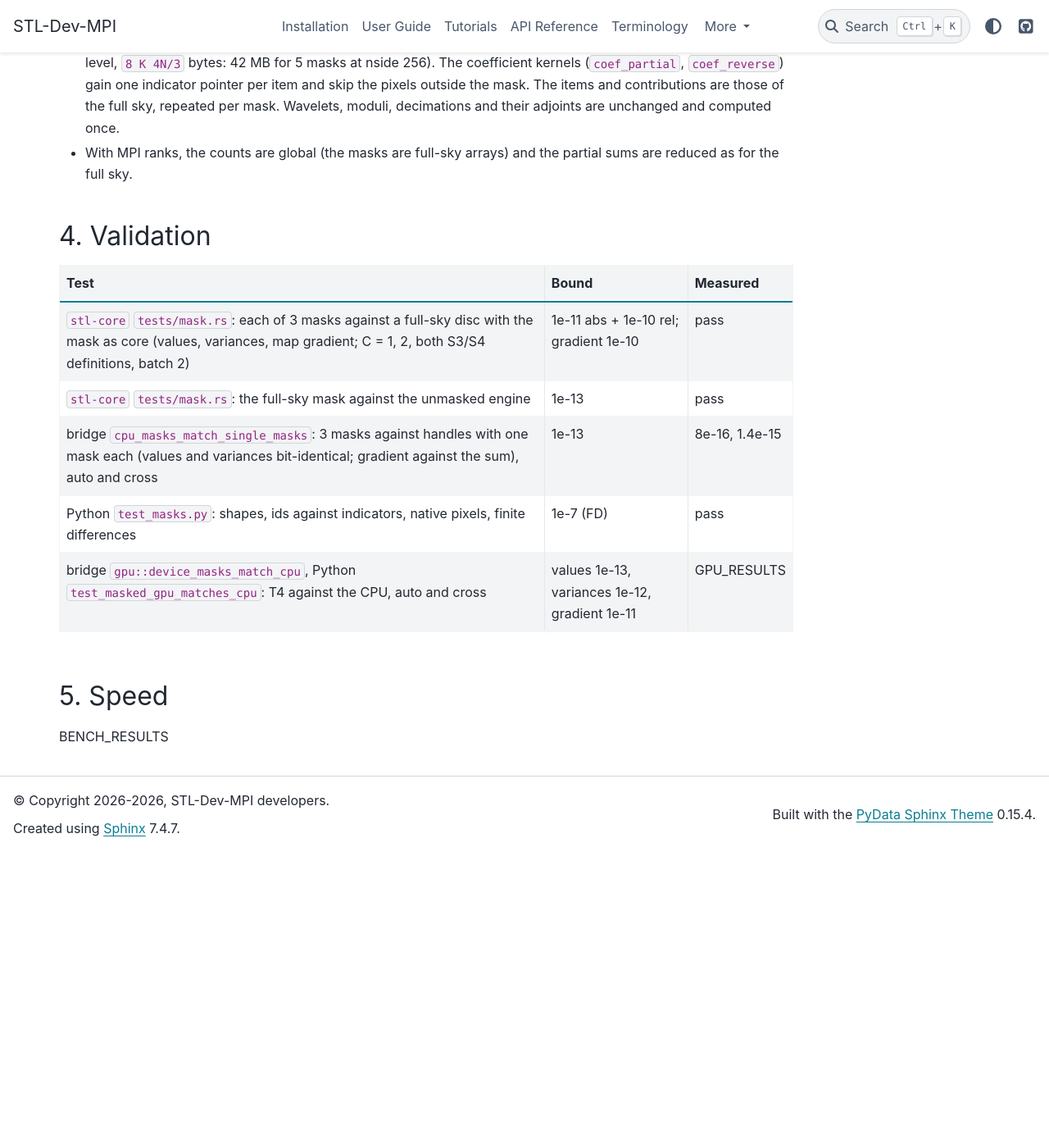
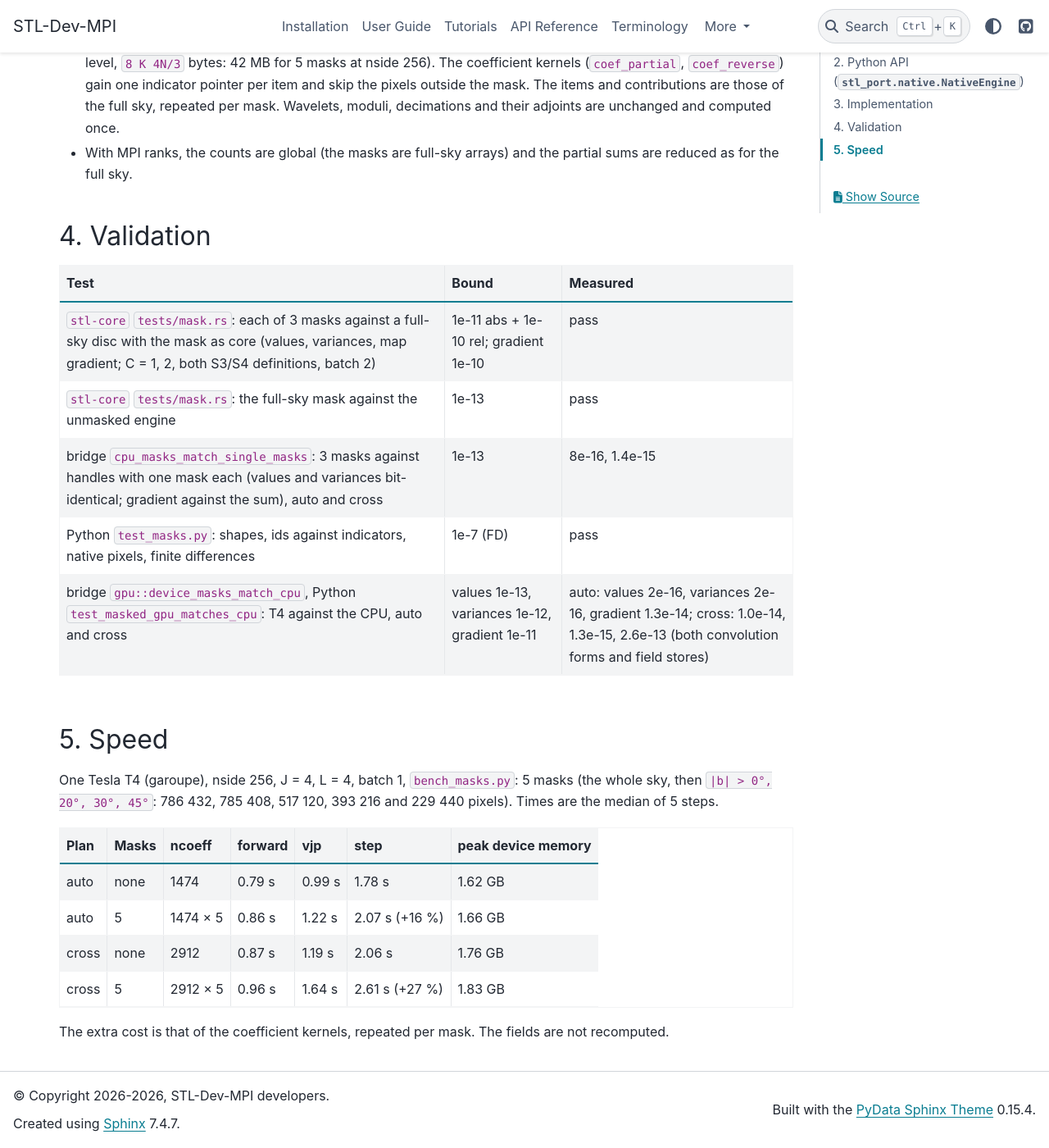
Before and after one commit to jmdelouis/STL-Dev-MPI, a Sphinx documentation site: the page built from docs/masked_statistics.md, in a window 1280 px wide and 1400 px high, scrolled down 1520 px. Shown: the whole window at 82% size. Built offline with Sphinx 7.4.7 and the PyData theme 0.15.4, drawn with Linux system fonts in a browser that asks for light colours; before the commit the page ends 2560 px from its top, so only the background shows below that.

Commit message:
docs: masked statistics, T4 validation and timings
Co-Authored-By: Claude Opus 5.5 <noreply@anthropic.com>

```diff
--- a/docs/masked_statistics.md
+++ b/docs/masked_statistics.md
@@ -73,8 +73,20 @@ C ABI (`crates/stl-bridge`):
 | `stl-core` `tests/mask.rs`: the full-sky mask against the unmasked engine | 1e-13 | pass |
 | bridge `cpu_masks_match_single_masks`: 3 masks against handles with one mask each (values and variances bit-identical; gradient against the sum), auto and cross | 1e-13 | 8e-16, 1.4e-15 |
 | Python `test_masks.py`: shapes, ids against indicators, native pixels, finite differences | 1e-7 (FD) | pass |
-| bridge `gpu::device_masks_match_cpu`, Python `test_masked_gpu_matches_cpu`: T4 against the CPU, auto and cross | values 1e-13, variances 1e-12, gradient 1e-11 | GPU_RESULTS |
+| bridge `gpu::device_masks_match_cpu`, Python `test_masked_gpu_matches_cpu`: T4 against the CPU, auto and cross | values 1e-13, variances 1e-12, gradient 1e-11 | auto: values 2e-16, variances 2e-16, gradient 1.3e-14; cross: 1.0e-14, 1.3e-15, 2.6e-13 (both convolution forms and field stores) |
 
 ## 5. Speed
 
-BENCH_RESULTS
+One Tesla T4 (garoupe), nside 256, J = 4, L = 4, batch 1, `bench_masks.py`: 5 masks (the whole
+sky, then `|b| > 0°, 20°, 30°, 45°`: 786 432, 785 408, 517 120, 393 216 and 229 440 pixels).
+Times are the median of 5 steps.
+
+| Plan | Masks | ncoeff | forward | vjp | step | peak device memory |
+|---|---|---|---|---|---|---|
+| auto | none | 1474 | 0.79 s | 0.99 s | 1.78 s | 1.62 GB |
+| auto | 5 | 1474 × 5 | 0.86 s | 1.22 s | 2.07 s (+16 %) | 1.66 GB |
+| cross | none | 2912 | 0.87 s | 1.19 s | 2.06 s | 1.76 GB |
+| cross | 5 | 2912 × 5 | 0.96 s | 1.64 s | 2.61 s (+27 %) | 1.83 GB |
+
+The extra cost is that of the coefficient kernels, repeated per mask. The fields are not
+recomputed.
```
Also changed, not shown: docs/disc_cross_statistics.md (+1 -1 lines).
